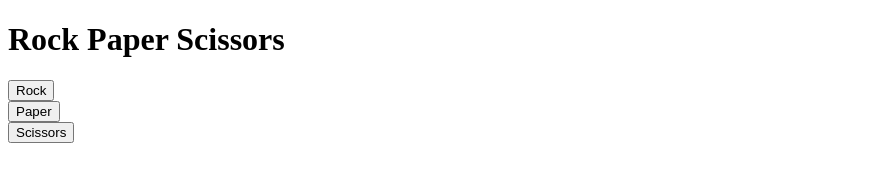
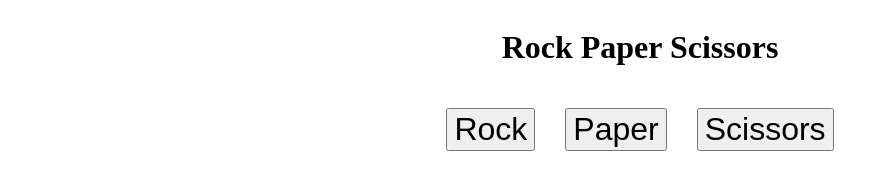
Before and after one commit to DragonBlessed/RockPaperScissors, a plain HTML site: page index.html in a window 1280 px wide. Shown: the whole page, without its empty margins (0-889 px from the left). Drawn offline with Linux system fonts and the light colour scheme.

Commit message:
centered everything

```diff
--- a/index.html
+++ b/index.html
@@ -8,12 +8,16 @@
     <link rel="stylesheet" href="style.css">
 </head>
 <body>
+    <div class="title">
     <h1>Rock Paper Scissors</h1>
+    </div>
     <div id="result"></div>
     <div id="score"></div>
-    <button class = "play" id = "Rock">Rock</button>
-    <button class = "play" id = "Paper">Paper</button>
-    <button class = "play" id = "Scissors">Scissors</button>
+    <div class="play">
+        <button id="Rock">Rock</button>
+        <button id="Paper">Paper</button>
+        <button id="Scissors">Scissors</button>
+    </div>
     <h1 id="endgame"></h1>
     <script src="RPS.js"></script>
 
--- a/style.css
+++ b/style.css
@@ -1,15 +1,44 @@
+.title {
+    display: flex;
+    justify-content: center;
+    align-items: center;
+}
+
+#result {
+    display: flex;
+    justify-content: center;
+    align-items: center;
+}
+
+#score {
+    display: flex;
+    justify-content: center;
+    align-items: center;
+}
+
+.play {
+    display: flex;
+    justify-content: center;
+    align-items:center;
+    margin-top: 20px;
+    gap: 30px;
+}
+
 #Rock {
-    display:flex;
-    justify-content: center;
+    font-size: xx-large;
 }
 
 #Paper {
-    display:flex;
-    justify-content: center;
+    font-size: xx-large;
 }
 
 #Scissors {
-    display:flex;
+    font-size: xx-large;
+}
+
+#endgame {
+    display: flex;
     justify-content: center;
-    margin-right: 20px;
+    align-items: center;
+    text-align: center;
 }
```
